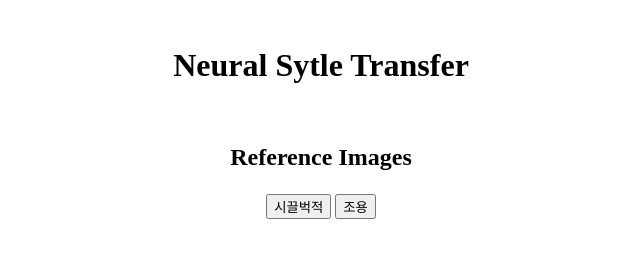
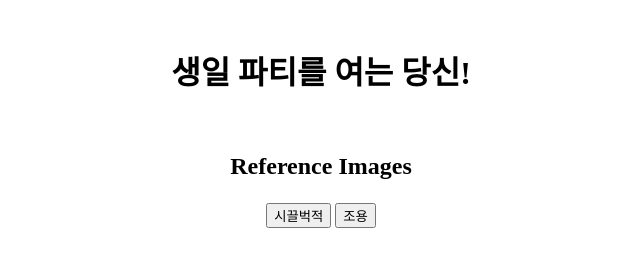
Before and after one commit to jenniekimm/jenniekim_home, a plain HTML site: page index.html in a window 1280 px wide. Shown: the whole page, without its empty margins (319-959 px from the left). Drawn offline with Linux system fonts and the light colour scheme.

Commit message:
Update index.html

```diff
--- a/index.html
+++ b/index.html
@@ -8,7 +8,7 @@
 </head>
 <body>
 	<br>
-	<h1 align="center">Neural Sytle Transfer</h1>
+	<h1 align="center">생일 파티를 여는 당신!</h1>
 	<br>
 	<form align="center" action="/nst_post" method="POST" enctype="multipart/form-data">
 		<h2 align="center">Reference Images</h2>
```
